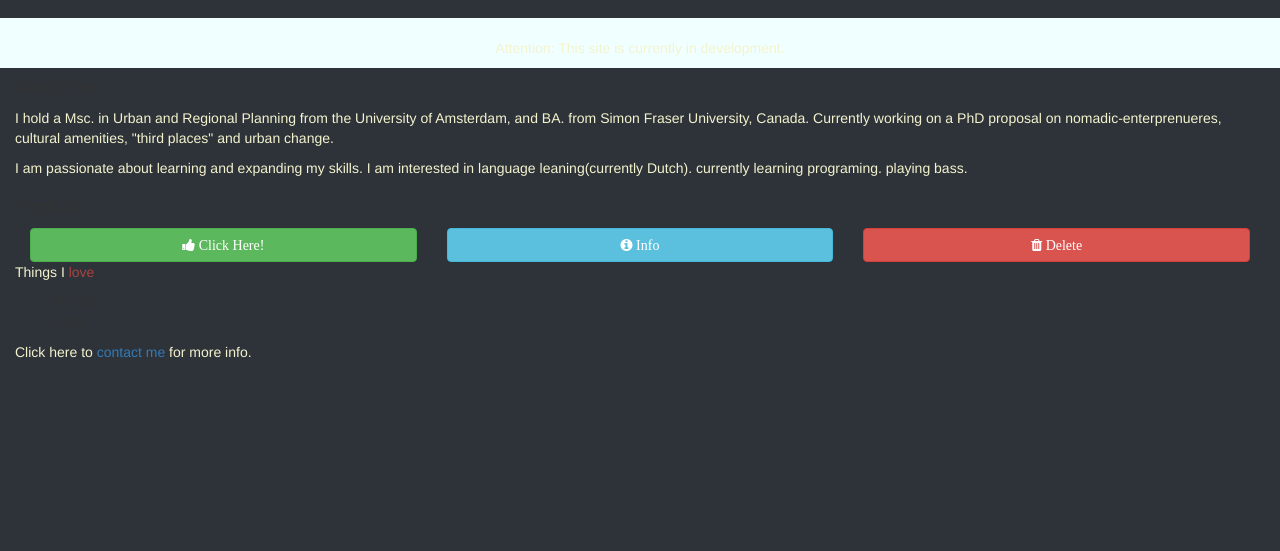
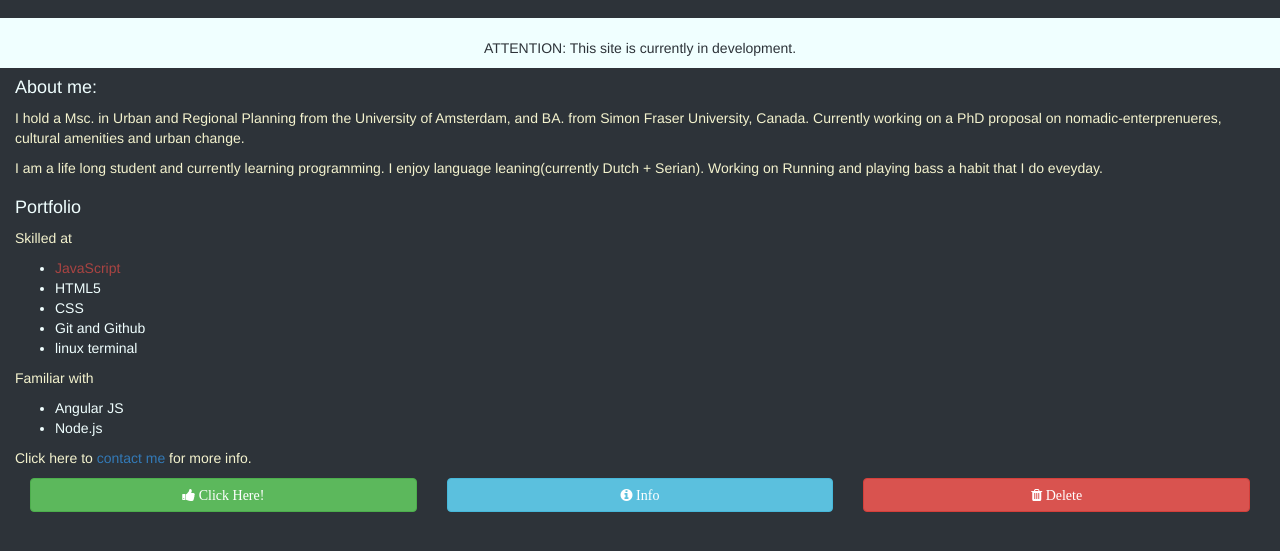
Before and after one commit to onetoughcookie226/onetoughcookie226.github.io, a plain HTML site: page index.html in a window 1280 px wide. Shown: the part 209-760 px from the top of the page. Drawn offline with nearby package versions, Linux system fonts and the light colour scheme.

Commit message:
Edit content and more styling

```diff
--- a/index.html
+++ b/index.html
@@ -29,49 +29,50 @@
                 </ul>
             </div>
         </nav>
-
         <div class="row main-content">
             <div class="col-xs-12 text-center">&nbsp;
-                <P><span class="">Attention</span>: This site is currently in development.</p>
+                <P id="alert"><span class="text-uppercase">Attention</span>: This site is currently in development.</p>
             </div>
         </div>
             <div class="row primary-content">
                 <div class="col-xs-12">
-                    <h4 id="about">About me:</h4>
+                    <h4 class="title" id="about">About me:</h4>
                     <p>I hold a Msc. in Urban and Regional Planning from the University of Amsterdam, and BA. from Simon Fraser University, Canada.
-                        Currently working on a PhD proposal on nomadic-enterprenueres, cultural amenities, "third places" and urban change.
+                        Currently working on a PhD proposal on nomadic-enterprenueres, cultural amenities and urban change.
                     </p>
-
                     <p>
-                        I am passionate about learning and expanding my skills. I am interested in language leaning(currently Dutch).
-                        currently learning programing. playing bass.
+                        I am a life long student and currently learning programming.
+                        I enjoy language leaning(currently Dutch + Serian).
+                        Working on Running and playing bass a habit that I do eveyday.
                     </p>
                 </div>
             </div>
-
-            <div class="row secondary-content">
-                <div class="col-xs-12">
-                    <h4 id="portfolio">Portfolio</h4>
-                    <p></p>
+            <div class= "row secondary-content">
+                <div class="col-xs-10">
+                    <h4 class="title primary-text" id="portfolio">Portfolio</h4>
+                    <p>Skilled at</p>
+                    <ul>
+                        <li><span class="text-danger">JavaScript</span></li>
+                        <li>HTML5</li>
+                        <li>CSS</li>
+                        <li>Git and Github</li>
+                        <li>linux terminal</li>
+                    </ul>
+                    <p>Familiar with</p>
+                    <ul>
+                        <li>Angular JS</li>
+                        <li>Node.js</li>
+                    </ul>
                 </div>
             </div>
-
+        <p>Click here to <a href="">contact me</a> for more info.</p>
 
         <div class="col-xs-4"><button class="btn btn-block btn-success"><i class="fa fa-thumbs-up">&nbsp;Click Here!</i></button></div>
         <div class="col-xs-4"><button class="btn btn-block btn-info"><i class="fa fa-info-circle">&nbsp;Info</i></button></div>
-        <div class="col-xs-4"><button class="btn btn-block btn-danger"><i class="fa fa-trash">&nbsp;Delete</i></button></div>
+        <div class="col-xs-4"><button class="btn btn-block btn-danger"><i class="fa fa-trash">&nbsp;Delete</i></button></div>&nbsp;
 
-        <p>Things I <span class="text-danger">love</span></p>
-            <ul>
-                <li>HTML5</li>
-                <li>CSS</li>
-            </ul>
-
-
-        <p>Click here to <a href="">contact me</a> for more info.</p>
     </div>
     <div class="main-footer">
-
     </div>
 
 </body>
--- a/style.css
+++ b/style.css
@@ -17,6 +17,9 @@
     color: #F0FFFF;
 }
 
+#alert {
+    color: #2d3339;
+}
 .main-content {
     background-color: #F0FFFF;
 }
@@ -28,3 +31,6 @@ body {
 p {
     color: #f4f3ce
 }
+ ul{
+     color: #F0FFFF
+ }
```
